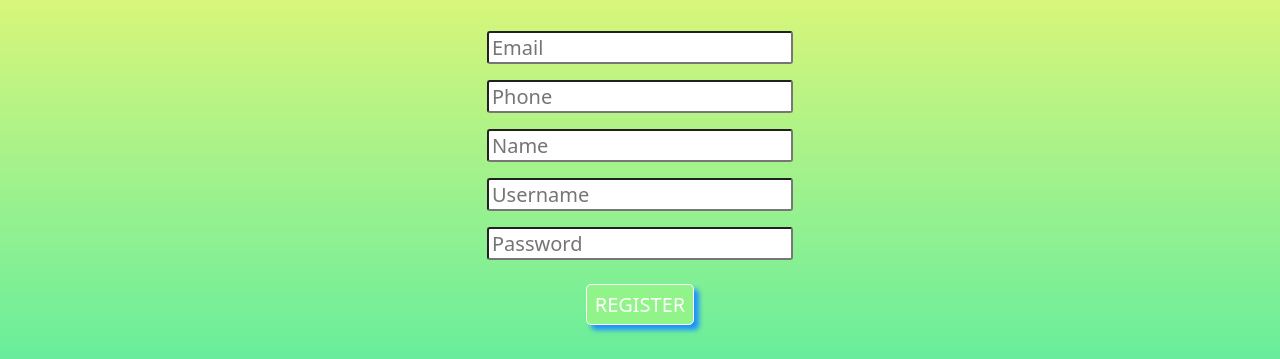
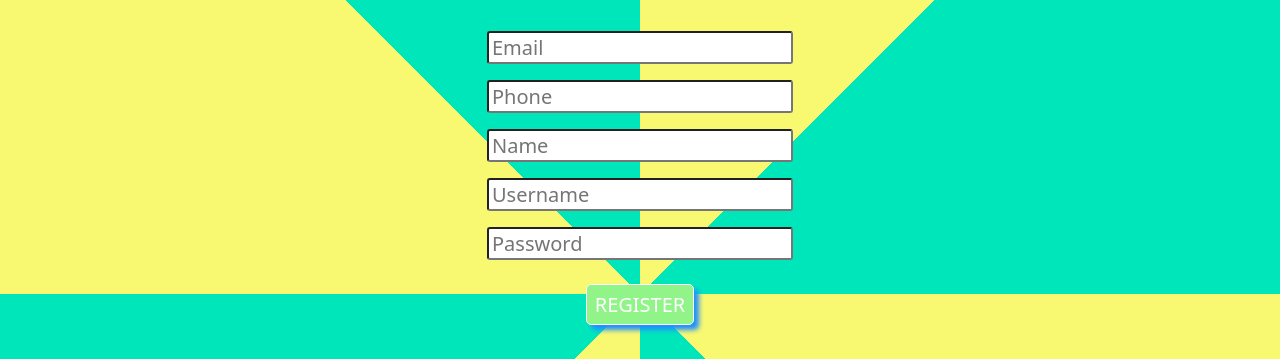
Before and after one commit to STLnick/app-login-registration, a website built with Parcel: page client/index.html in a window 1280 px wide. Shown: the part 106-465 px from the top of the page. Built offline with nearby package versions, Linux system fonts and the light colour scheme.

Commit message:
:lipstick: Change background to conic gradient

```diff
--- a/client/style.css
+++ b/client/style.css
@@ -9,7 +9,7 @@
 }
 
 body {
-  background: linear-gradient(var(--tertiary-color), var(--secondary-color));
+  background: repeating-conic-gradient(from 0, var(--tertiary-color) 0 45deg, var(--secondary-color) 45deg 90deg);
   background-attachment: fixed;
   box-sizing: border-box;
   font-size: 20px;
```
